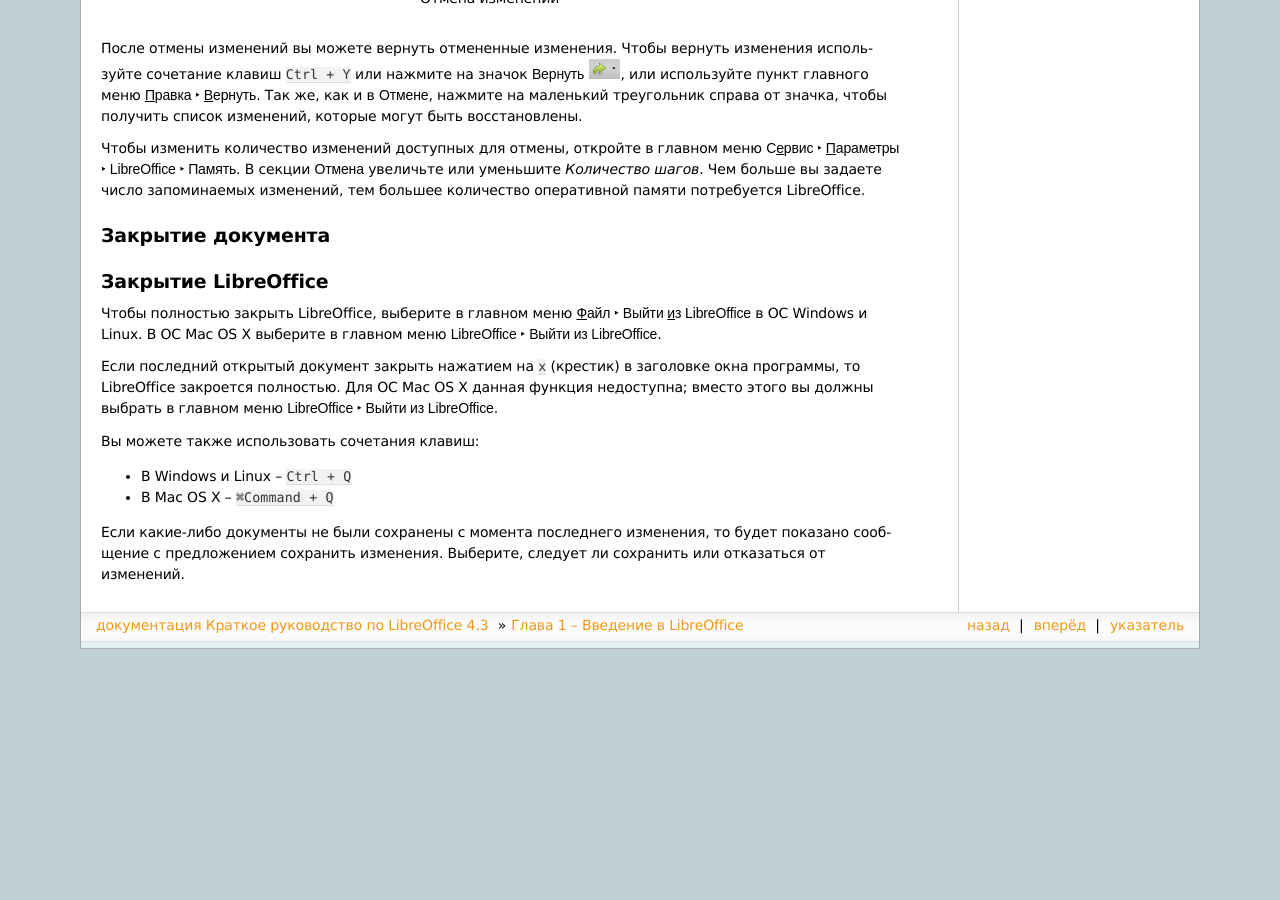
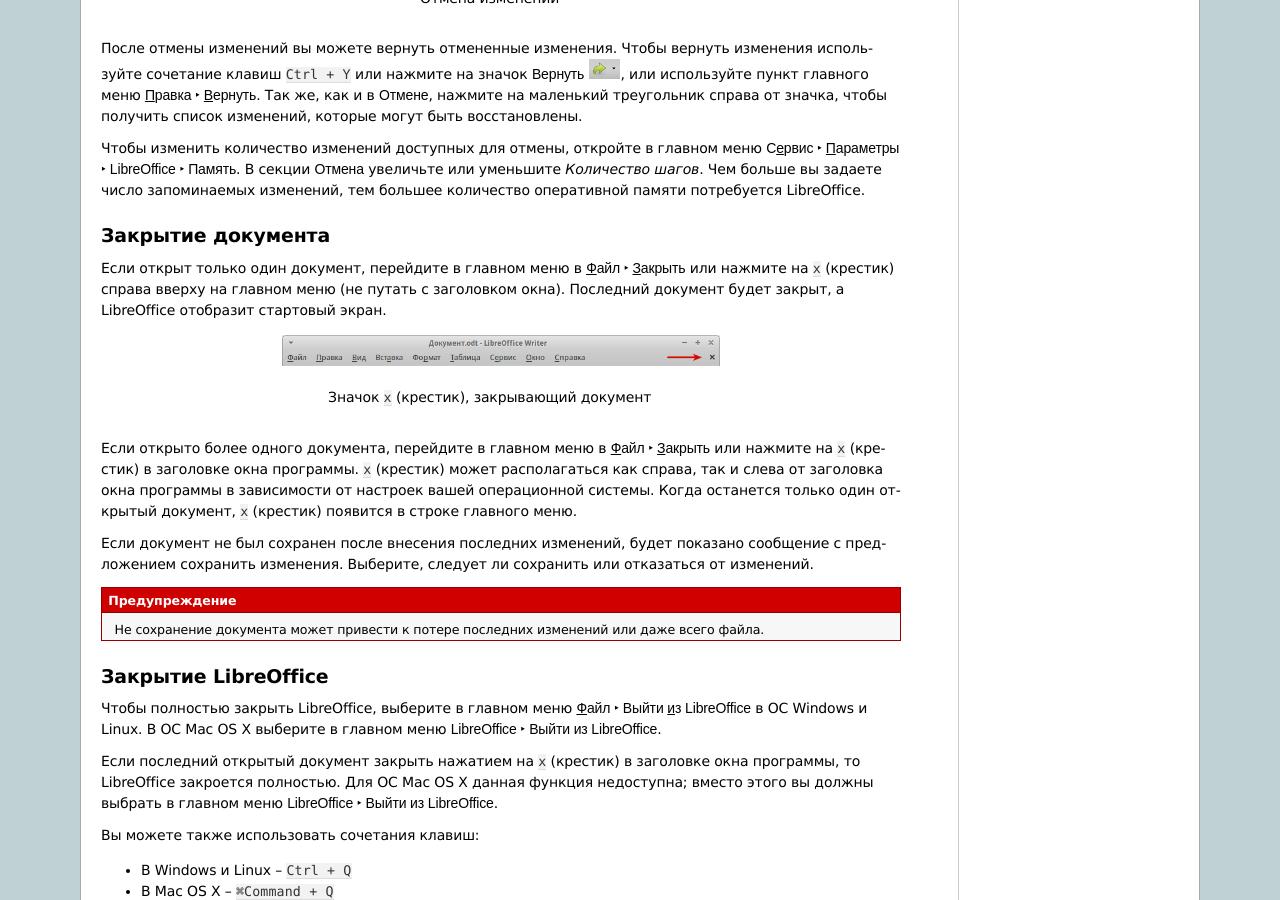
Before and after one commit to LibreRussia/libreoffice-gettingstarted, a Sphinx documentation site: the page built from docs/Chapter-1-Introducing-LibreOffice.rst, in a window 1280 px wide and 900 px high, scrolled down 16841 px. Built offline with Sphinx 7.4.7, drawn with Linux system fonts in a browser that asks for light colours; formulas are drawn with MathJax 3; before the commit the page ends 17490 px from its top, so only the background shows below that.

Commit message:
Завершил адаптацию главы Глава 1 – Введение в LibreOffice

```diff
--- a/docs/Chapter-1-Introducing-LibreOffice.rst
+++ b/docs/Chapter-1-Introducing-LibreOffice.rst
@@ -665,6 +665,26 @@ LibreOffice может сохранять файлы автоматически.
 Закрытие документа
 ------------------
 
+Если открыт только один документ, перейдите в главном меню в :menuselection:`&Файл --> &Закрыть` или нажмите на ``х`` (крестик) справа вверху на главном меню (не путать с заголовком окна). Последний документ будет закрыт, а LibreOffice отобразит стартовый экран.
+
+.. _ch1-lo-screen-020:
+
+.. figure:: _static/chapter1/ch1-lo-screen-020.png
+    :scale: 60%
+    :align: center
+    :alt:  Значок ``х`` (крестик), закрывающий документ
+
+    Значок ``х`` (крестик), закрывающий документ
+
+Если открыто более одного документа, перейдите в главном меню в :menuselection:`&Файл --> &Закрыть` или нажмите на ``х`` (крестик) в заголовке окна программы. ``х`` (крестик) может располагаться как справа, так и слева от заголовка окна программы в зависимости от настроек вашей операционной системы. Когда останется только один открытый документ, ``х`` (крестик) появится в строке главного меню.
+
+Если документ не был сохранен после внесения последних изменений, будет показано сообщение с предложением сохранить изменения. Выберите, следует ли сохранить или отказаться от изменений.
+
+.. warning:: Не сохранение документа может привести к потере последних изменений или даже всего файла.
+
+
+
+
 
 Закрытие LibreOffice
 --------------------
--- a/docs/index.rst
+++ b/docs/index.rst
@@ -11,6 +11,7 @@
 
           * Предисловие
           * Редактор формул Math
+          * Глава 1 – Введение в LibreOffice
 
           Замечания, правки и предложения направляйте в тему http://forumooo.ru/index.php/topic,4689.msg29027.html
 
```
Also changed, not shown: docs/_static/chapter1/ch1-lo-screen-020.png (added), 9 other files.
